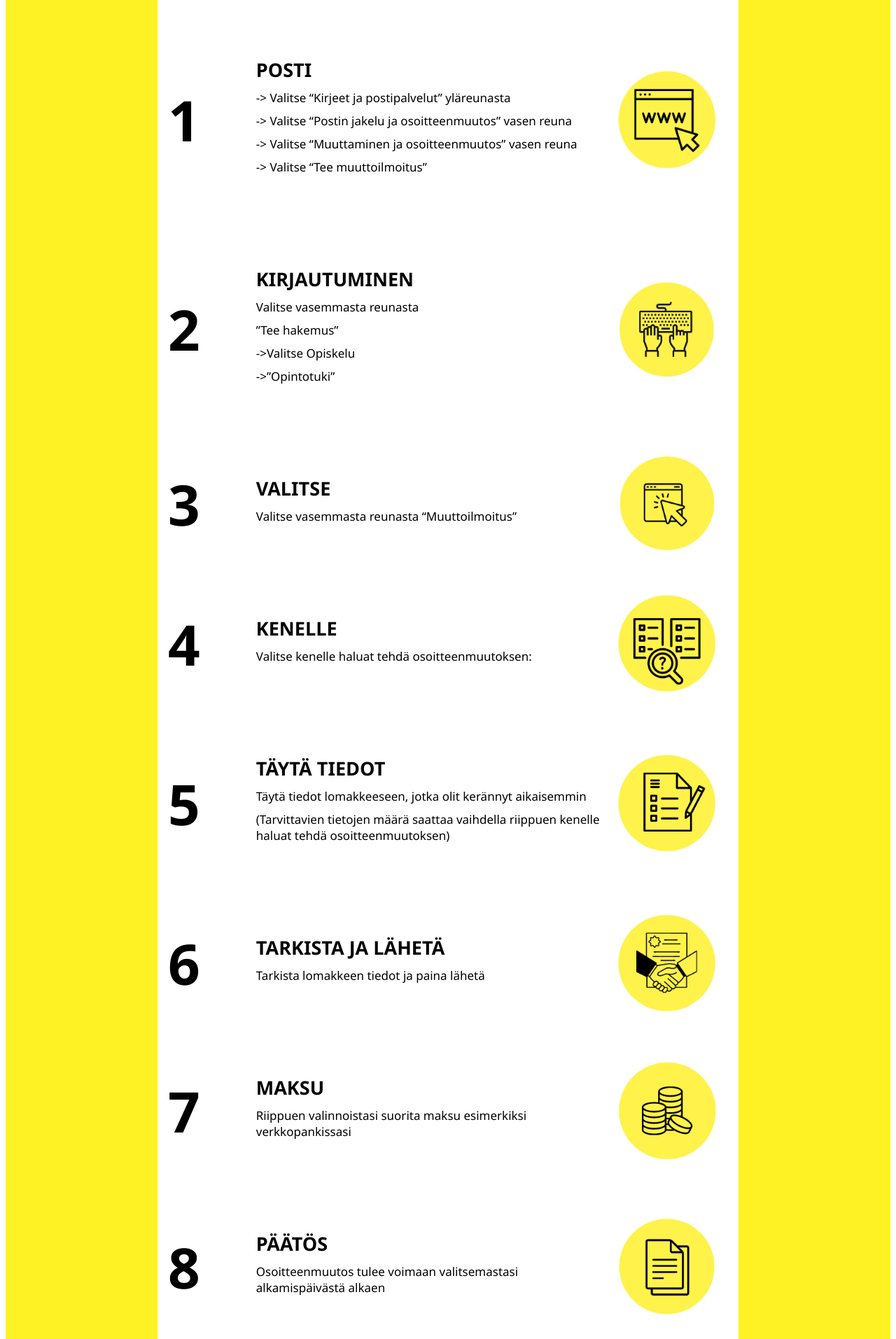
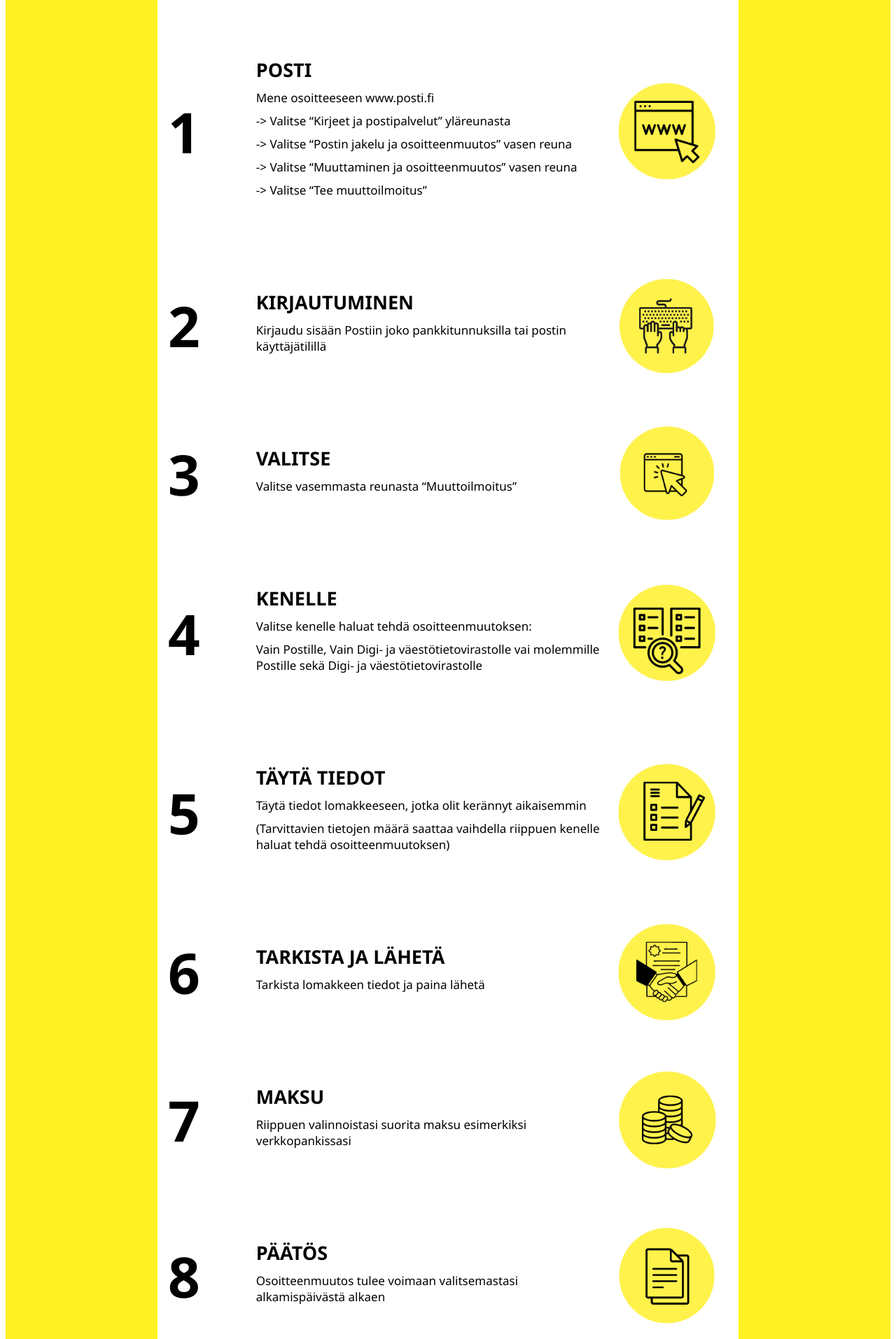
Before and after one commit to opadevelopment/DjangoWebsite, a Django app: page /muutto/ in a window 1280 px wide. Shown: the part 805-2718 px from the top of the page at 70% size. Run offline with Django 4.2, Linux system fonts and the light colour scheme.

Commit message:
muuttosivua tehty eteenpäin

```diff
--- a/website/templates/muutto.html
+++ b/website/templates/muutto.html
@@ -57,6 +57,7 @@
       <div class="content">
         <div class="header">POSTI</div>
         <div class="text">
+          <div class="text"> Mene osoitteeseen www.posti.fi</div>
             -> Valitse “Kirjeet ja postipalvelut” yläreunasta </div>
         <div class="text">-> Valitse “Postin jakelu ja osoitteenmuutos” vasen reuna  </div>
         <div class="text">-> Valitse “Muuttaminen ja osoitteenmuutos” vasen reuna </div>
@@ -72,10 +73,8 @@
       <div class="step">2</div>
       <div class="content">
         <div class="header">KIRJAUTUMINEN </div>
-        <div class="text">Valitse vasemmasta reunasta </div>
-        <div class="text">”Tee hakemus” </div>
-        <div class="text">->Valitse Opiskelu</div>
-        <div class="text">->”Opintotuki”</div>
+        <div class="text"> Kirjaudu sisään Postiin joko pankkitunnuksilla tai postin käyttäjätilillä  </div>
+
       </div>
       <div class="image-wrapper">
         <img class="image" src="{% static 'näppäimistö.png' %}" alt="Example Image">
@@ -87,7 +86,7 @@
       <div class="step">3</div>
       <div class="content">
         <div class="header">VALITSE</div>
-        <div class="text">Valitse vasemmasta reunasta “Muuttoilmoitus” </div>
+        <div class="text"> Valitse vasemmasta reunasta “Muuttoilmoitus”  </div>
       </div>
       <div class="image-wrapper">
         <img class="image" src="{% static 'klikkaa.png' %}" alt="Example Image">
@@ -99,7 +98,9 @@
       <div class="step">4</div>
       <div class="content">
         <div class="header">KENELLE</div>
-        <div class="text">Valitse kenelle haluat tehdä osoitteenmuutoksen:</div>
+        <div class="text"> Valitse kenelle haluat tehdä osoitteenmuutoksen: </div>
+
+        <div class="text">Vain Postille, Vain Digi- ja väestötietovirastolle vai molemmille Postille sekä Digi- ja 	väestötietovirastolle </div>
       </div>
       <div class="image-wrapper">
         <img class="image" src="{% static 'etsi.png' %}" alt="Example Image">
@@ -111,7 +112,7 @@
       <div class="step">5</div>
       <div class="content">
         <div class="header">TÄYTÄ TIEDOT</div>
-        <div class="text">Täytä tiedot lomakkeeseen, jotka olit kerännyt aikaisemmin</div>
+        <div class="text"> Täytä tiedot lomakkeeseen, jotka olit kerännyt aikaisemmin </div>
         <div class="text">(Tarvittavien tietojen määrä saattaa vaihdella riippuen kenelle haluat tehdä 	osoitteenmuutoksen) </div>
       </div>
       <div class="image-wrapper">
@@ -124,7 +125,7 @@
       <div class="step">6</div>
       <div class="content">
         <div class="header">TARKISTA JA LÄHETÄ</div>
-        <div class="text">Tarkista lomakkeen tiedot ja paina lähetä </div>
+        <div class="text"> Tarkista lomakkeen tiedot ja paina lähetä  </div>
       </div>
       <div class="image-wrapper">
         <img class="image" src="{% static 'sopimus.png' %}" alt="Example Image">
@@ -155,5 +156,108 @@
       </div>
     </div>
   </div>
+  <!-- Uusi lohko alkaa -->
+  <div style="margin: 3vw;"></div>
+  <div class="otsikko"id="container1">
+      <h1>Kotivakuutus</h1>
+    </div>
+
+
+    <div class="container">
+      <div class="box step-box">
+        <div class="step">!</div>
+        <div class="content">
+          <div class="header">KERÄÄ TIEDOT</div>
+          <div class="text">Tarvitset: henkilötunnuksen, verkkopankkitunnukset, puhelinnumeron, sähköpostiosoitteen, 		asunnon osoitteen, asunnon koon, postinumero, postitoimipaikka  </div>
+
+
+        </div>
+        <div class="image-wrapper">
+          <img class="image" src="{% static 'paperipino.png' %}" alt="Example Image">
+        </div>
+      </div>
+    </div>
+
+    <div class="container">
+      <div class="box step-box">
+        <div class="step">1</div>
+        <div class="content">
+          <div class="header">Selvitä</div>
+          <div class="text">
+              Ota selvää minkälaisen kotivakuutuksen tarvitset asuntoosi. </div>
+          <div class="text">-> Tietoa voit lähteä etsimään esimerkiksi vuokrasopimuksesta tai muista asunnon oston yhteydessä tehdyistä sopimuksista.  </div>
+
+        </div>
+        <div class="image-wrapper">
+          <img class="image" src="{% static 'lista2.png' %}" alt="Example Image">
+        </div>
+      </div>
+    </div>
+    <div class="container">
+      <div class="box step-box">
+        <div class="step">2</div>
+        <div class="content">
+          <div class="header">KILPAILUTA </div>
+          <div class="text">Kannattaa kilpailuttaa kotivakuutuksesi esimerkiksi vertaa.fi nettisivulla  </div>
+          <div class="text">-> Kilpailuttamisesta on lisätietoa saatavilla meidän talous -sivulla (linkki) </div>
+
+        </div>
+        <div class="image-wrapper">
+          <img class="image" src="{% static 'nettipankki.png' %}" alt="Example Image">
+        </div>
+      </div>
+    </div>
+    <div class="container">
+      <div class="box step-box">
+        <div class="step">3</div>
+        <div class="content">
+          <div class="header">VALITSE</div>
+          <div class="text">Valitse sopivin kotivakuutuksen tarjoaja ja siirry tarjoajan nettisivuille  </div>
+        </div>
+        <div class="image-wrapper">
+          <img class="image" src="{% static 'klikkaa.png' %}" alt="Example Image">
+        </div>
+      </div>
+    </div>
+    <div class="container">
+      <div class="box step-box">
+        <div class="step">4</div>
+        <div class="content">
+          <div class="header">VAKUUTUKSEN HAKEMINEN</div>
+          <div class="text">Etsi tarjoajan nettisivuilta kotivakuutus/vakuutus nimikkeellä oleva kohta</div>
+          <div class="text">-> Seuraa nettisivun ohjeita ja täytä tarvittavat tiedot lomakkeeseen  </div>
+        </div>
+        <div class="image-wrapper">
+          <img class="image" src="{% static 'lomake2.png' %}" alt="Example Image">
+        </div>
+      </div>
+    </div>
+    <div class="container">
+      <div class="box step-box">
+        <div class="step">5</div>
+        <div class="content">
+          <div class="header">TARKISTA JA LÄHETÄ</div>
+          <div class="text">Tarkista lomakkeen tiedot sekä vakuutuksen ehdot ja paina lähetä</div>
+
+        </div>
+        <div class="image-wrapper">
+          <img class="image" src="{% static 'sopimus.png' %}" alt="Example Image">
+        </div>
+      </div>
+    </div>
+    <div class="container">
+      <div class="box step-box">
+        <div class="step">6</div>
+        <div class="content">
+          <div class="header">PÄÄTÖS</div>
+          <div class="text">Kotivakuutus tulee voimaan joko muuttopäivänä tai erikseen sovittuna päivämääränä </div>
+          <div class="text">-> Saat sähköpostiin varmistus viestin lomakkeen lähettämisestä   </div>
+        </div>
+        <div class="image-wrapper">
+          <img class="image" src="{% static 'päätös.png' %}" alt="Example Image">
+        </div>
+      </div>
+    </div>
+
 {% endblock %}
 </html>
```
